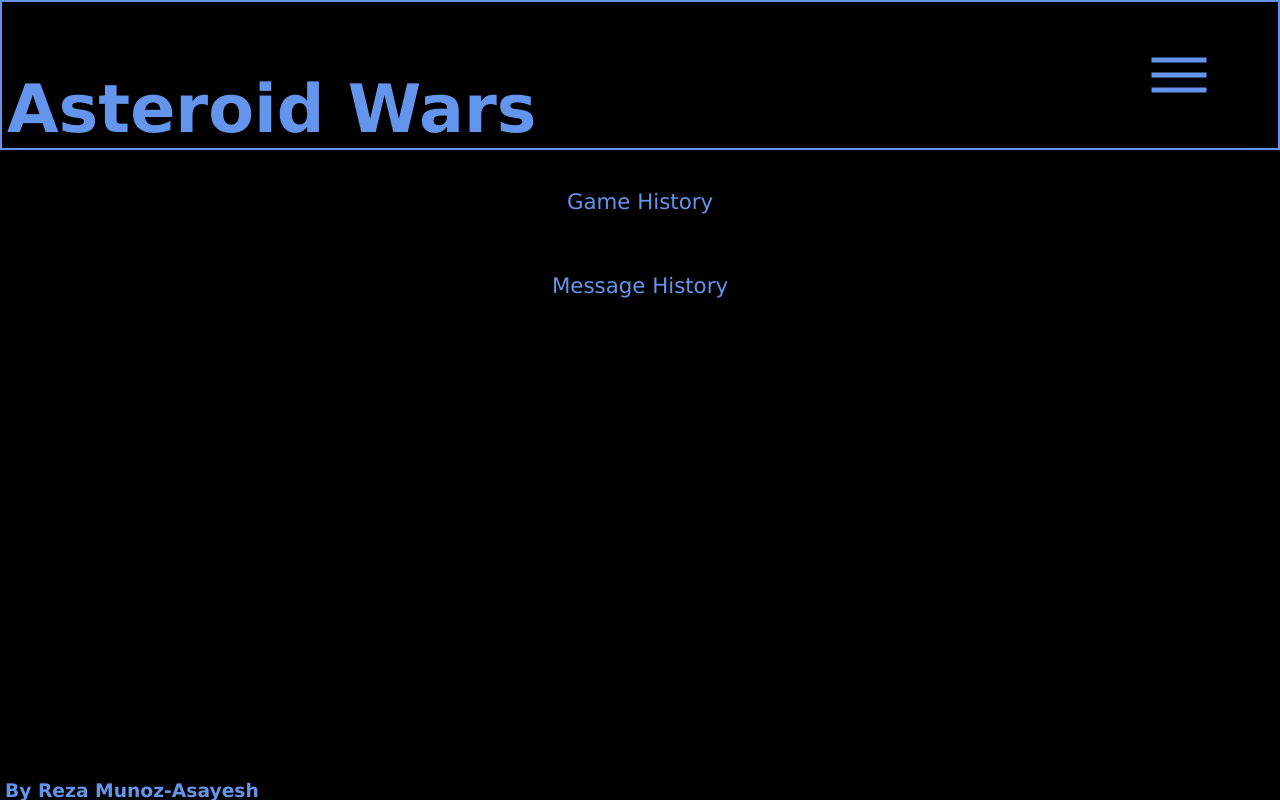
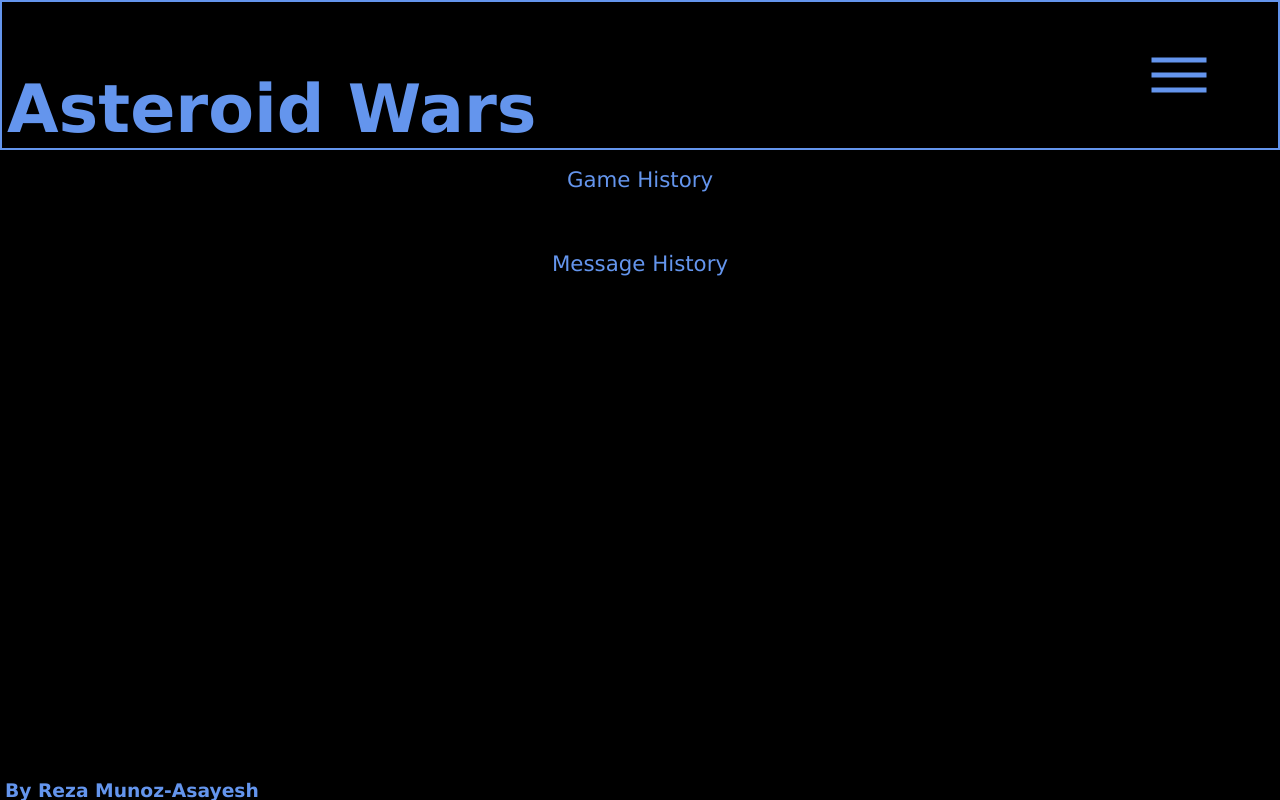
Before and after one commit to rasayesh/AsteroidWars, a plain HTML site: page public_html/profile.html in a window 1280 px wide. Drawn offline with Linux system fonts and the light colour scheme; no server answers.

Commit message:
fixed css sizing bug, distorting pages

```diff
--- a/public_html/style/all_scores.css
+++ b/public_html/style/all_scores.css
@@ -119,7 +119,7 @@
     position: fixed;
     height: 84%;
     width: 100%;
-    top: 150px;
+    top: 16%;
     background-color: black;
     overflow: auto;
 }
--- a/public_html/style/chatroom.css
+++ b/public_html/style/chatroom.css
@@ -119,7 +119,7 @@
     position: fixed;
     height: 84%;
     width: 100%;
-    top: 150px;
+    top: 16%;
     background-color: black;
 }
 
--- a/public_html/style/home.css
+++ b/public_html/style/home.css
@@ -23,7 +23,6 @@
 }
 
 .container {
-    position: fixed;
     border: 2px cornflowerblue solid;
     background-color: black;
     box-sizing: border-box;
@@ -67,7 +66,7 @@
 
 #content {
     position: absolute;
-    height: 84%;
+    height: 86%;
     min-height: 700px;
     width: 100%;
     top: 150px;
--- a/public_html/style/profile.css
+++ b/public_html/style/profile.css
@@ -119,7 +119,7 @@
     position: fixed;
     height: 84%;
     width: 100%;
-    top: 150px;
+    top: 16%;
     background-color: black;
     color: cornflowerblue;
     overflow: auto;
```
